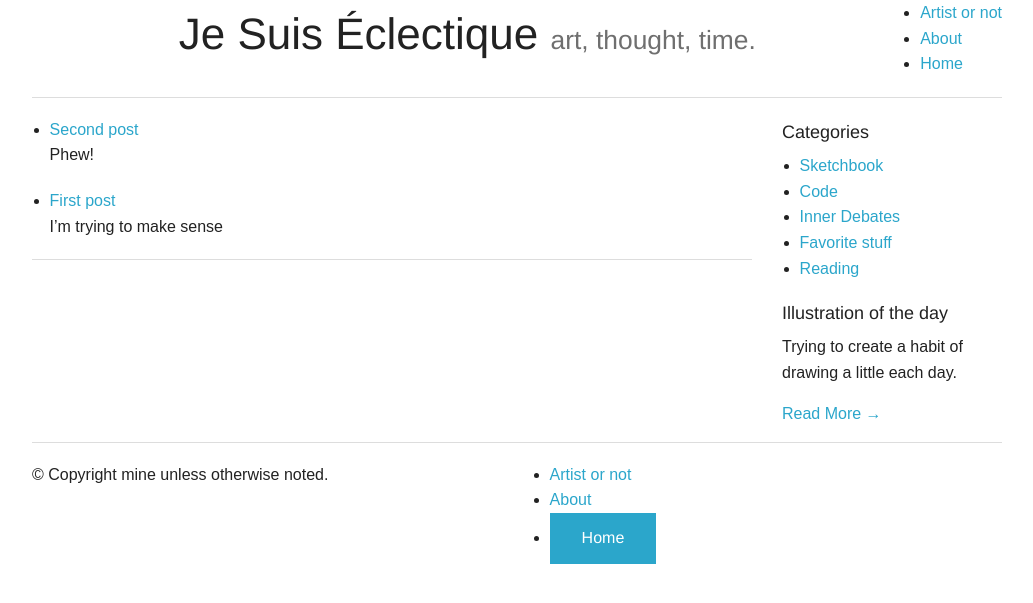
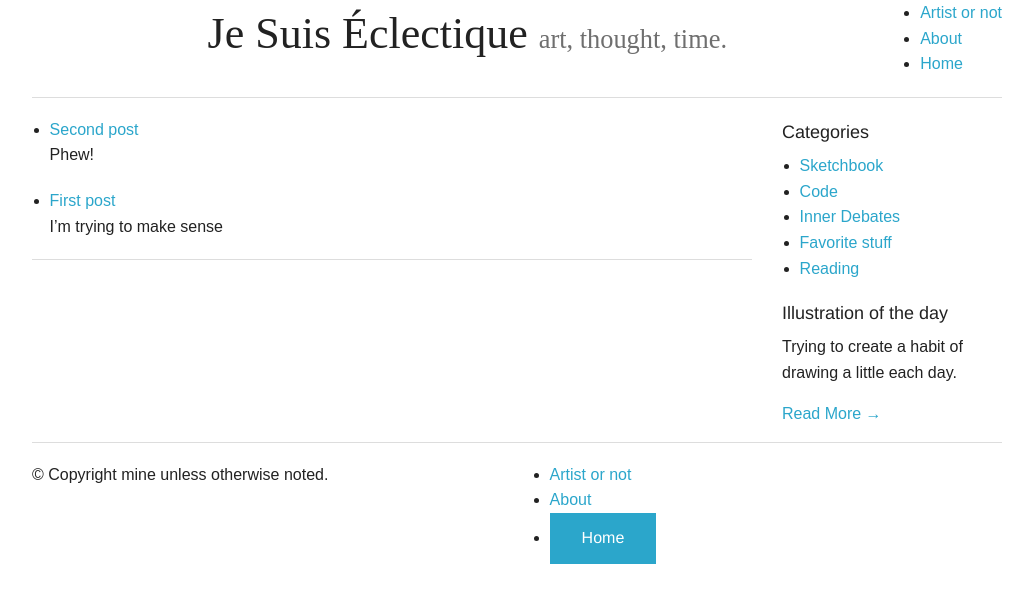
Before and after one commit to bitcolorine/Je-suis-eclectique, a Jekyll site: the page built from index.html, in a window 1280 px wide. Shown: the top 603 px of the page, without its empty margins (123-1156 px from the left). Built offline with Jekyll 4.4.1, drawn with Linux system fonts in a browser that asks for light colours; Markdown is read by kramdown in place of the engine named in the settings; the list of posts is cut into pages by our own code.

Commit message:
modified head and main.css

```diff
--- a/_includes/head.html
+++ b/_includes/head.html
@@ -5,7 +5,9 @@
         <title>{{ page.title }}</title>
         <link rel="stylesheet" href="{{ site.baseurl }}/assets/css/normalize.css" >
         <link rel="stylesheet" href="{{ site.baseurl }}/assets/css/foundation.css" >
-		<link rel="stylesheet" href="{{ site.baseurl }}/assets/css/main.css" >
+		    <link rel="stylesheet" href="{{ site.baseurl }}/assets/css/main.css" >
+        <script type="text/javascript" src="//use.typekit.net/rmm7npo.js"></script>
+        <script type="text/javascript">try{Typekit.load();}catch(e){}</script>
     </head>
     <body>
 
--- a/assets/css/main.css
+++ b/assets/css/main.css
@@ -13,6 +13,7 @@
 }
 
 .title {
+	font-family: tangerine;
 	text-align: center;
 
 }
```
